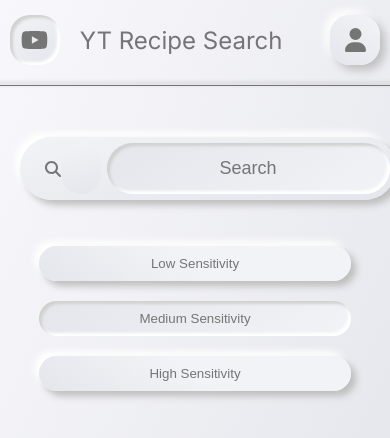
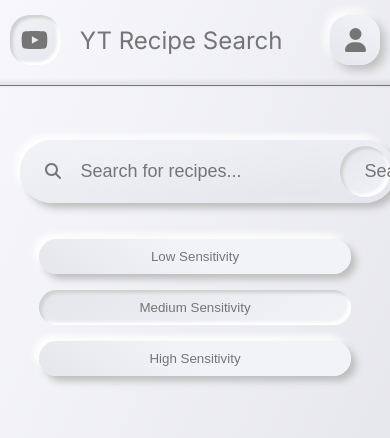
Before and after one commit to AlexBoudreaux/yt-search-ui, a React (Create React App) app: page / in a window 390 px wide. Shown: the top 438 px of the page. Built offline with nearby package versions, Linux system fonts and the light colour scheme.

Commit message:
Update App.css

```diff
--- a/src/App.css
+++ b/src/App.css
@@ -248,12 +248,12 @@ body, html {
     flex-direction: column; /* Stack input and button */
     align-items: center; /* Center-align the children */
     width: 90vw; /* Set width to 90% of the viewport width */
-    margin-top: 15px; /* Add some space above the search bar */
+    margin-top: 10px; /* Add some space above the search bar */
   }
 
   .search-bar {
     width: 90vw; /* Set width to 90% of the viewport width */
-    margin-bottom: 15px; /* Add some space between the search bar and button */
+    margin-bottom: 0px; /* Add some space between the search bar and button */
   }
 
   .search-input {
@@ -261,7 +261,7 @@ body, html {
   }
 
   .search-button {
-    width: 90vw; /* Set width to 90% of the viewport width */
+    width: 10vw; /* Set width to 90% of the viewport width */
   }
 
   .threshold-buttons {
@@ -271,7 +271,7 @@ body, html {
 
   .threshold-button {
     width: 80vw; /* Full width buttons on mobile */
-    margin: 10px 0; /* Add margin between buttons */
+    margin: 8px 0; /* Add margin between buttons */
   }
 
   .video-grid {
```
